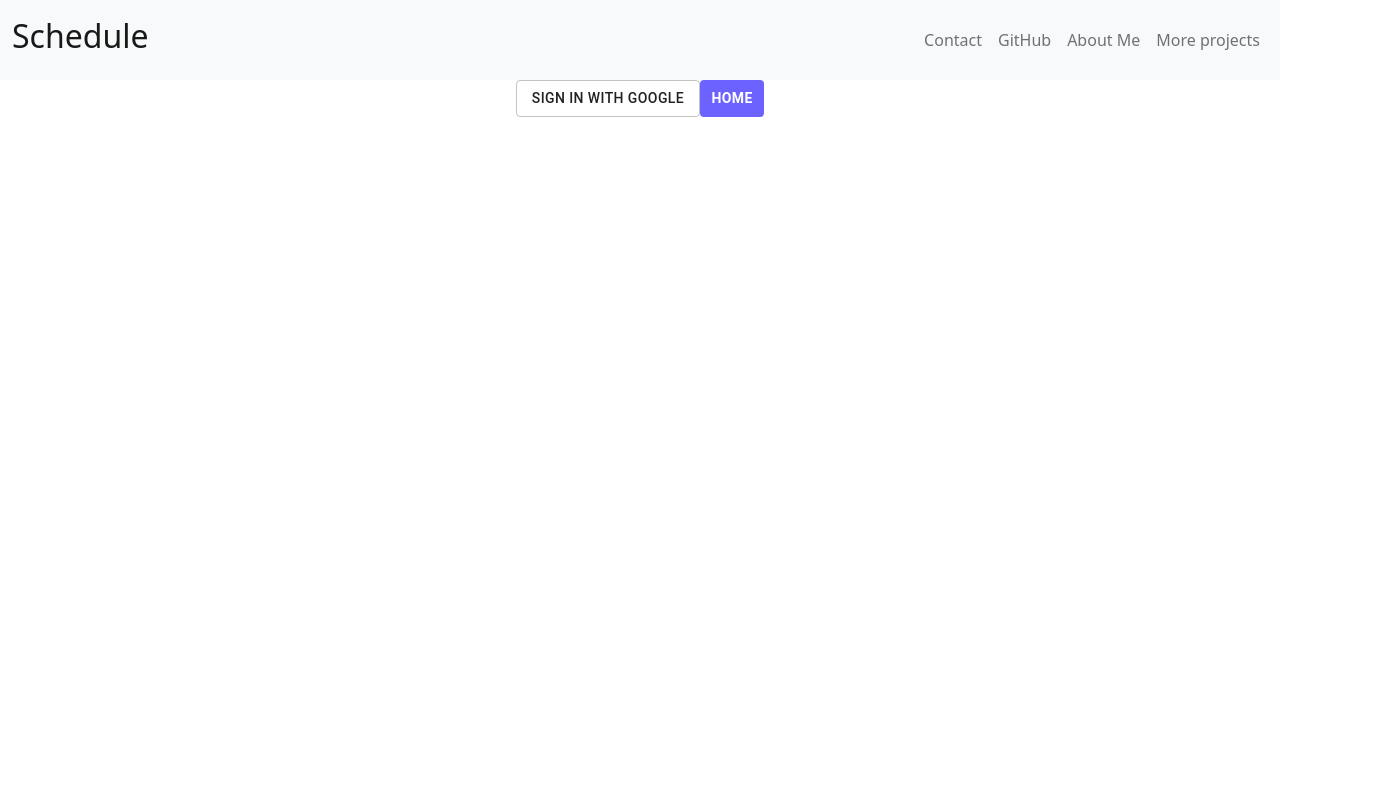
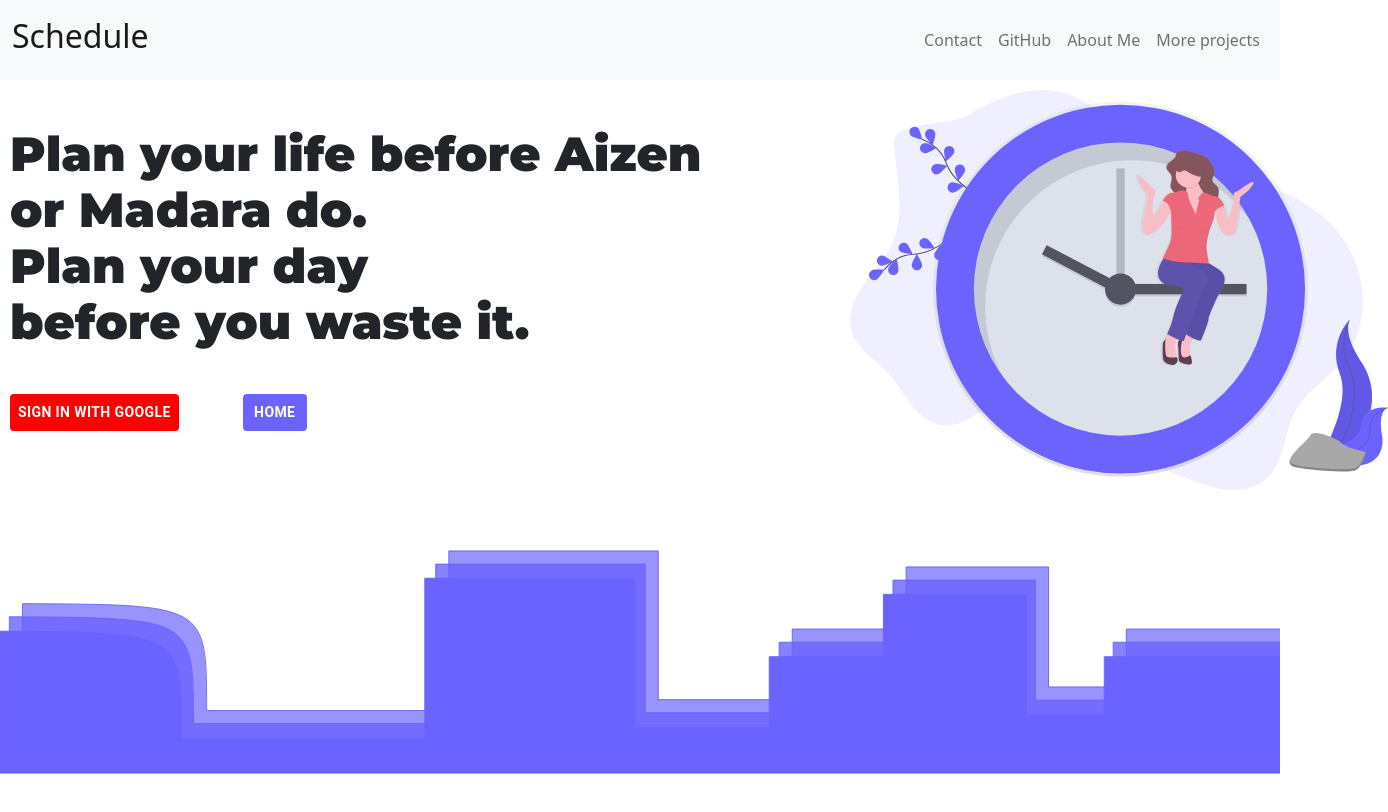
Before and after one commit to TahirReyaz/Schedule, a React (Create React App) app: page /days in a window 1280 px wide. Shown: the top 812 px of the page, 1388 px wide, since content can reach past the window. Built offline with nearby package versions, Linux system fonts and the light colour scheme; no server answers.

Commit message:
Added notification through Push.js

```diff
--- a/package.json
+++ b/package.json
@@ -8,6 +8,7 @@
     "@testing-library/jest-dom": "^5.14.1",
     "@testing-library/react": "^11.2.7",
     "@testing-library/user-event": "^12.8.3",
+    "firebase": "^8.9.1",
     "firestore": "^1.1.6",
     "moment": "^2.29.1",
     "react": "^17.0.2",
--- a/public/index.css
+++ b/public/index.css
@@ -1,22 +1,45 @@
+:root {
+  --themeColor: #6C63FF;
+}
+
 /********************************LANDING****************************/
 
-h1 {
+.taglineContainer {
+  margin-top: 5vh !important; /* Materail UI was overriding it without the !important tag */
+}
+
+.taglineContainer h1 {
   font-family: "Montserrat";
   line-height: 1;
   font-size: 3rem;
 }
 
 .themeButton {
-  background-color: #6C63FF !important;
+  background-color: var(--themeColor) !important;
   color: white !important;
   font-weight: bold !important;
+}
+
+.taglineContainer  .themeButton, #googleSignInButton {
+  margin-top: 5vh;
+}
+
+/**********************************AUTH*****************************/
+
+#googleSignInButton {
+  background-color: red;
+  color: white;
+  font-weight: bold;
+  margin-right: 5vw;
 }
 
 /**********************************DAYS*****************************/
 
 #dayHeader {
-  background-color: #6C63FF;
+  background-color: var(--themeColor);
   height: 23vh;
+  color: white;
+  padding: 10px;
 }
 
 #dayBody {
@@ -46,4 +69,7 @@ h1 {
   height: 7vh;
   padding: 5px;
   margin-bottom: 2px !important;
+  border-bottom: 3px solid var(--themeColor);
+  border-left: 3px solid var(--themeColor);
+  border-radius: 0 0 0 10px;
 }
--- a/public/index.html
+++ b/public/index.html
@@ -6,6 +6,7 @@
 
     <!-- Google fonts -->
     <link href="https://fonts.googleapis.com/css2?family=Montserrat:wght@900&display=swap" rel="stylesheet">
+
     <!-- Bootstrap CSS -->
     <link href="https://cdn.jsdelivr.net/npm/bootstrap@5.0.1/dist/css/bootstrap.min.css" rel="stylesheet" integrity="sha384-+0n0xVW2eSR5OomGNYDnhzAbDsOXxcvSN1TPprVMTNDbiYZCxYbOOl7+AMvyTG2x" crossorigin="anonymous">
 
--- a/src/Components/Days/Activity.jsx
+++ b/src/Components/Days/Activity.jsx
@@ -23,7 +23,7 @@ const Activity = (props) => {
             <Grid item xs={2}>{props.time}</Grid>
             <Grid item xs={9}>{props.name}</Grid>
             <Grid item xs={1}>
-                <Button variant="outlined" endIcon={<DeleteIcon />} onClick={handleDelete}>Del</Button>
+                <Button variant="outlined" endIcon={<DeleteIcon style={{color: "red"}}/>} onClick={handleDelete}>Del</Button>
             </Grid>
         </Grid>
     );
--- a/src/Components/Days/DaySchedule.jsx
+++ b/src/Components/Days/DaySchedule.jsx
@@ -1,14 +1,64 @@
 import React from 'react';
+import db from '../../firebase';
+import { useCollectionData } from "react-firebase-hooks/firestore";
+import Push from "push.js";
+import moment from "moment";
 import AddActivity from './AddActivity';
 import Activity from './Activity';
 import Grid from '@material-ui/core/Grid';
-import db from '../../firebase';
-import { useCollectionData } from "react-firebase-hooks/firestore";
 
 const DaySchedule = (props) => {
+    const scheduleArray= [];
+    let currentTime= moment().format("HH:mm");
+    let currentTask, nextTask, currentTaskTime, nextTaskTime, count=0;
     const scheduleRef = db.collection("users").doc(props.userId).collection("Days");
     const query = scheduleRef.where("name", "==", "adrak");
     const [scheduleDoc, loading, error] = useCollectionData(query);
+    scheduleDoc && scheduleDoc[0].schedule.sort((a, b) => {// Sort the array of objects using a compareFunction in sort() method
+        if (a.time > b.time) {
+            return 1;
+        }
+        if (a.time < b.time) {
+            return -1;
+        }
+        return 0;
+    }).forEach(schedule => {
+        scheduleArray.push(schedule);
+    });
+
+    // Show the notification when the app loads
+    scheduleArray.forEach(task => {
+        if(currentTime <= task.time && count===0) {
+            nextTask = task.task;
+            nextTaskTime = task.time;
+            count++;
+        } else if(currentTime > task.time) {
+            currentTask = task.task;
+            currentTaskTime = task.time;
+        }
+    });
+    Push.create("Now " + currentTaskTime + "- " + currentTask +
+    "\nNext " + nextTaskTime + "- " + nextTask);
+
+    // Check it every 60 secs and show the notification when its time for next task
+    setInterval(() => {
+        currentTime= moment().format("HH:mm");
+        if(currentTime === nextTaskTime) {
+            count=0;
+            scheduleArray.forEach(task => {
+                if(currentTime < task.time && count===0) {
+                    nextTask = task.task;
+                    nextTaskTime = task.time;
+                    count++;
+                } else if(currentTime >= task.time) {
+                    currentTask = task.task;
+                    currentTaskTime = task.time;
+                }
+            });
+            Push.create("Now " + currentTaskTime + "- " + currentTask +
+            "\nNext " + nextTaskTime + "- " + nextTask);
+        }
+    }, 60000);
 
     return (
         <Grid container item direction="column" id="daySchedule" xs={9}>
@@ -19,15 +69,7 @@ const DaySchedule = (props) => {
             {/* The list of tasks and activites */}
             {loading && <h1>Loading...</h1>}
             {error && <h1>{error}</h1>}
-            {scheduleDoc && scheduleDoc[0].schedule.sort((a, b) => {// We will sort the array of objects using a compareFunction in sort() method
-                if (a.time > b.time) {
-                    return 1;
-                }
-                if (a.time < b.time) {
-                    return -1;
-                }
-                return 0;
-            }).map(task => (// We will now map the objects after sorting
+            {scheduleDoc && scheduleArray.map(task => (// We will now map the objects after sorting
                 <Activity name={task.task} time={task.time} userId={props.userId} color={task.color} key={task.time}/>
             ))}
         </Grid>
--- a/src/Components/Days/Days.jsx
+++ b/src/Components/Days/Days.jsx
@@ -10,7 +10,6 @@ const Days = (props) => {
             <Grid item id="dayHeader">
                 <h1>Days</h1>
                 <h2>{props.username}</h2>
-                <h3>{props.userId}</h3>
             </Grid>
             <Grid item container direction="row" id="dayBody">
                 <DayPicker />
--- a/src/Components/Landing/Landing.jsx
+++ b/src/Components/Landing/Landing.jsx
@@ -8,7 +8,7 @@ const Landing = () => {
     return (
         <Grid container direction="row" style={{height: "93vh"}}>
             <Grid item container style={{padding: "10px"}}>
-                <Grid item xs={8}>
+                <Grid item xs={8} className="taglineContainer">
                     <h1>Plan your life before Aizen</h1>
                     <h1>or Madara do.</h1>
                     <h1>Plan your day</h1>
--- a/src/Components/auth/SignIn.jsx
+++ b/src/Components/auth/SignIn.jsx
@@ -13,9 +13,23 @@ const SignIn = () => {
         auth.signInWithPopup(provider);
     }
     return(
-        <Grid container justifyContent="center">
-            <Button onClick={signInWithGoogle} variant="outlined">Sign In With Google</Button>
-            <Link to="/"><Button className="themeButton">Home</Button></Link>
+        <Grid container direction="row" style={{height: "93vh"}}>
+            <Grid item container style={{padding: "10px"}}>
+                <Grid item xs={8} className="taglineContainer">
+                    <h1>Plan your life before Aizen</h1>
+                    <h1>or Madara do.</h1>
+                    <h1>Plan your day</h1>
+                    <h1>before you waste it.</h1>
+                    <Button onClick={signInWithGoogle} id="googleSignInButton">Sign In With Google</Button>
+                    <Link to="/"><Button className="themeButton">Home</Button></Link>
+                </Grid>
+                <Grid item xs={4}>
+                    <img src="images/undraw_time_management.svg" alt="" style={{height: "50vh", width: "auto"}}/>
+                </Grid>
+            </Grid>
+            <Grid item>
+                <img src="images/vector_buildings.svg" alt="" style={{width: "100%"}}/>
+            </Grid>
         </Grid>
     );
 }
```
Also changed, not shown: src/Components/App.jsx (+16 -2 lines), src/firebase.js (line endings or trailing spaces), 1 other file (tests, documents, lock files or other folders).
